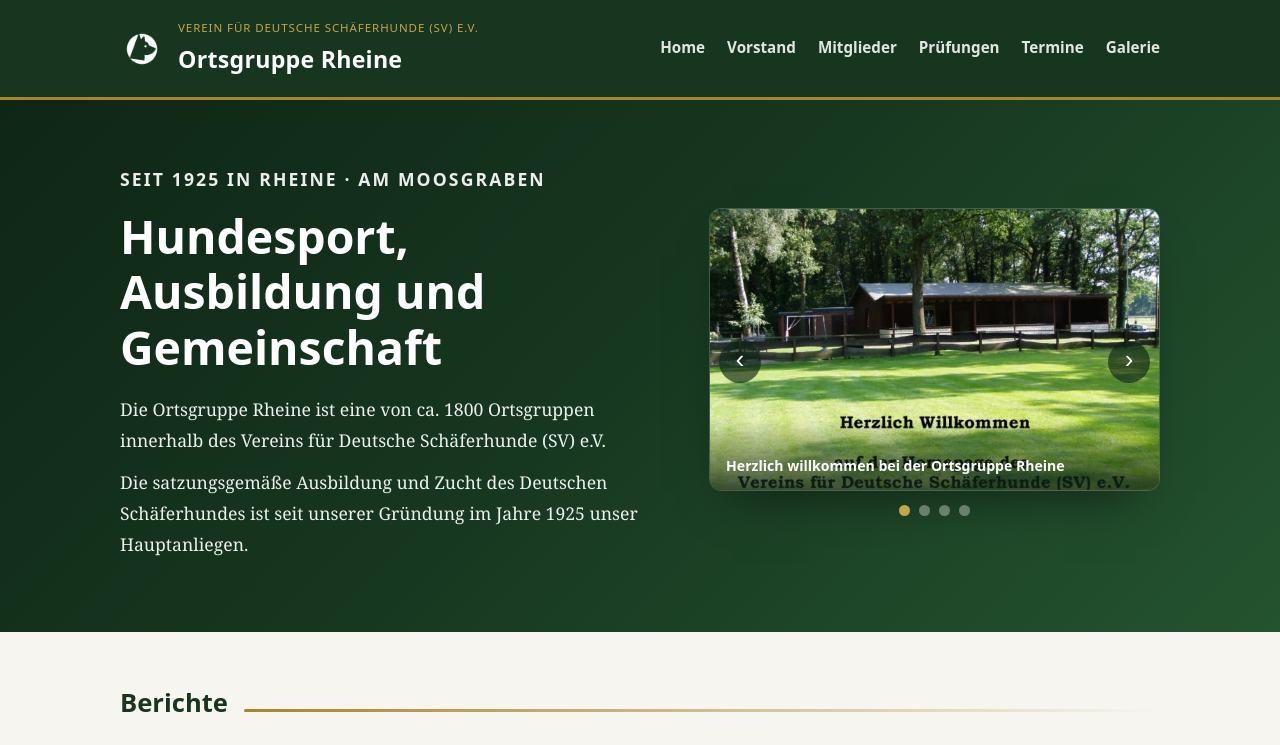
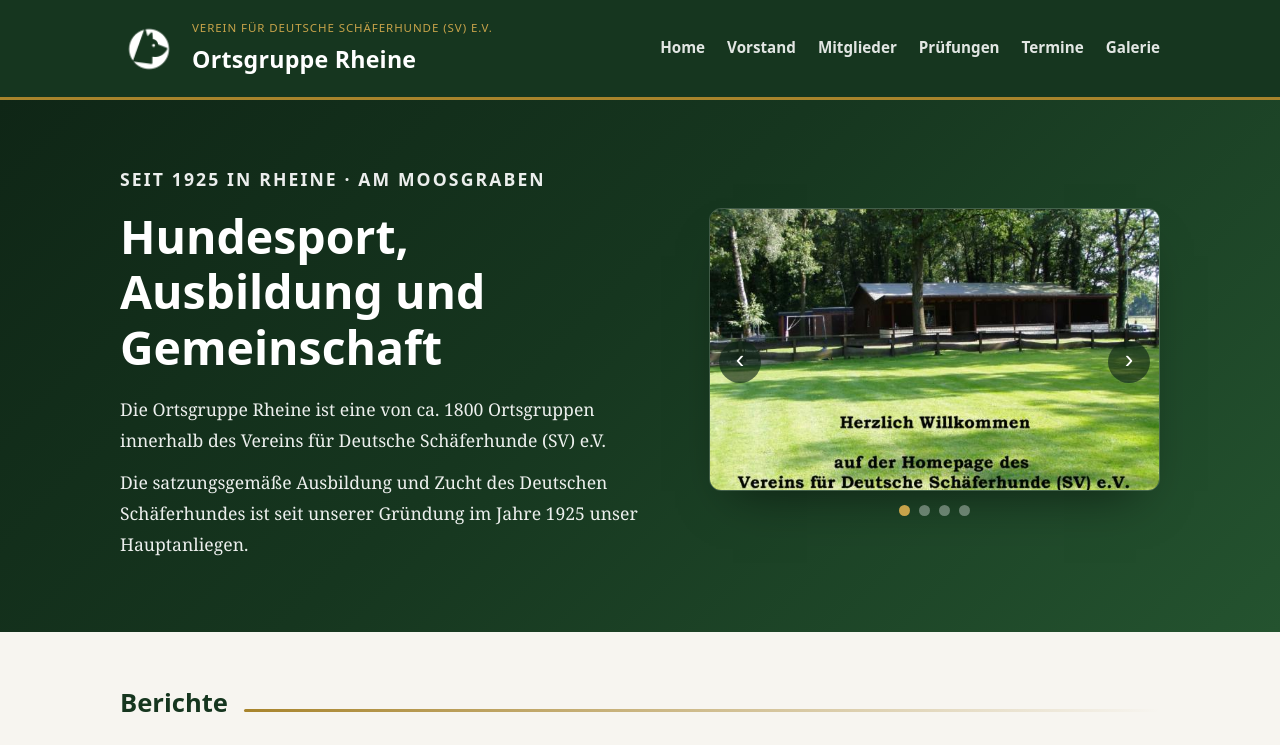
Before and after one commit to sergejma/sv-og-rheine, a Next.js app: page / in a window 1280 px wide. Shown: the top 745 px of the page. Built offline with nearby package versions, Linux system fonts and the light colour scheme.

Commit message:
Startseite: doppelten Textlayer auf Willkommens-Slide entfernt, Logo vergrößert
Co-Authored-By: Claude Fable 5 <noreply@anthropic.com>

```diff
--- a/app/globals.css
+++ b/app/globals.css
@@ -96,8 +96,8 @@ img {
 }
 
 .brand-logo {
-  width: 44px;
-  height: 44px;
+  width: 58px;
+  height: 58px;
   flex-shrink: 0;
 }
 
--- a/app/layout.tsx
+++ b/app/layout.tsx
@@ -33,8 +33,8 @@ export default function RootLayout({ children }: { children: React.ReactNode })
                 src="/uploads/logo-german-shepherd.png"
                 alt=""
                 className="brand-logo"
-                width={44}
-                height={44}
+                width={58}
+                height={58}
               />
               <span className="brand-text">
                 <span className="brand-eyebrow">Verein für Deutsche Schäferhunde (SV) e.V.</span>
--- a/app/page.tsx
+++ b/app/page.tsx
@@ -5,8 +5,7 @@ import { getBerichte } from '@/lib/content';
 const heroSlides = [
   {
     src: '/uploads/vereinsheim.jpg',
-    alt: 'Vereinsheim der OG Rheine am Moosgraben',
-    caption: 'Herzlich willkommen bei der Ortsgruppe Rheine',
+    alt: 'Vereinsheim der OG Rheine am Moosgraben – Herzlich willkommen',
   },
   {
     src: '/uploads/hero-uebungsgelaende.jpg',
```
